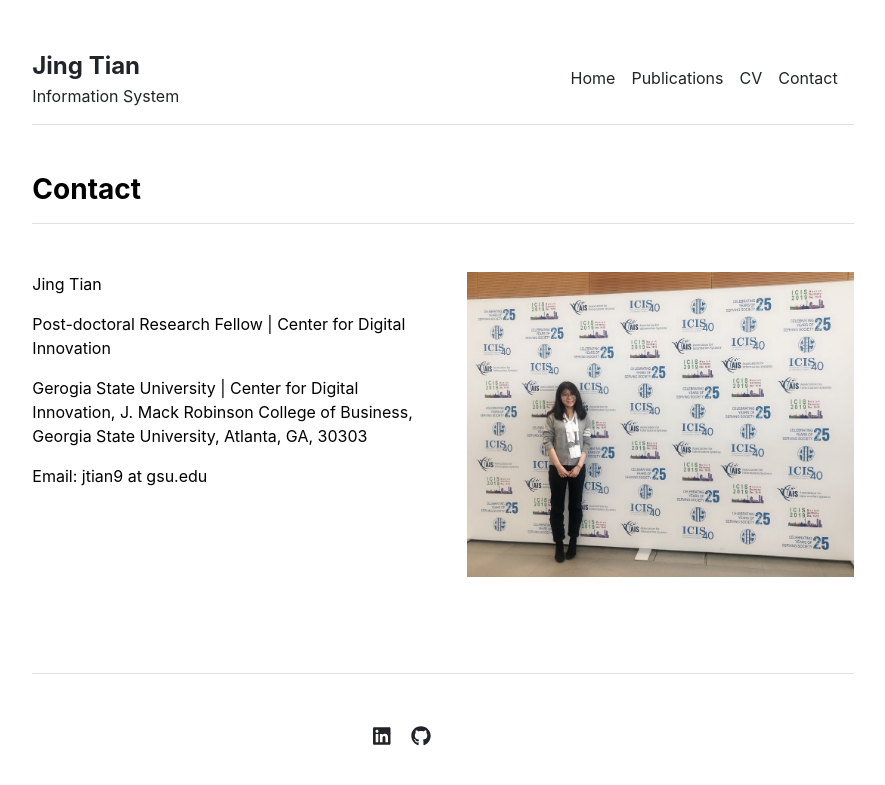
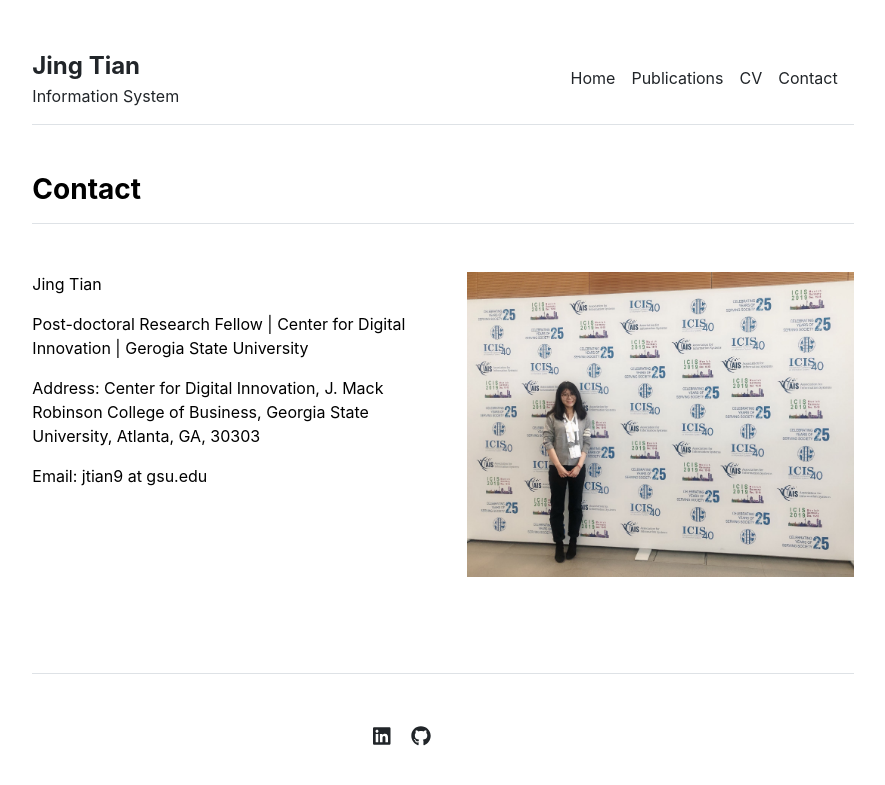
Before and after one commit to jingtianIS/jingtianIS.github.io, a Jekyll site: the page built from contact.md, in a window 1280 px wide. Shown: the top 785 px of the page, without its empty margins (197-1082 px from the left). Built offline with Jekyll 4.4.1, drawn with Linux system fonts in a browser that asks for light colours.

Commit message:
Update contact.html

```diff
--- a/_includes/contact.html
+++ b/_includes/contact.html
@@ -6,8 +6,8 @@
     <div class="row g-5 mb-5">
       <div class="col-md-6">
         <p>{{ contact.name }}</p>
-        <p>{{ contact.title }} | {{ contact.department }}</p>
-        <p>{{ contact.institution }} | {{ contact.institution_address }}</p>
+        <p>{{ contact.title }} | {{ contact.department }} | {{ contact.institution }} </p>
+        <p>Address: {{ contact.institution_address }}</p>
         <!-- <p>Phone: {{ contact.phone }}</p> -->
         <p>Email: {{ contact.email }}</p>
         <!-- <p>Office: {{ contact.office }}</p> -->
```
